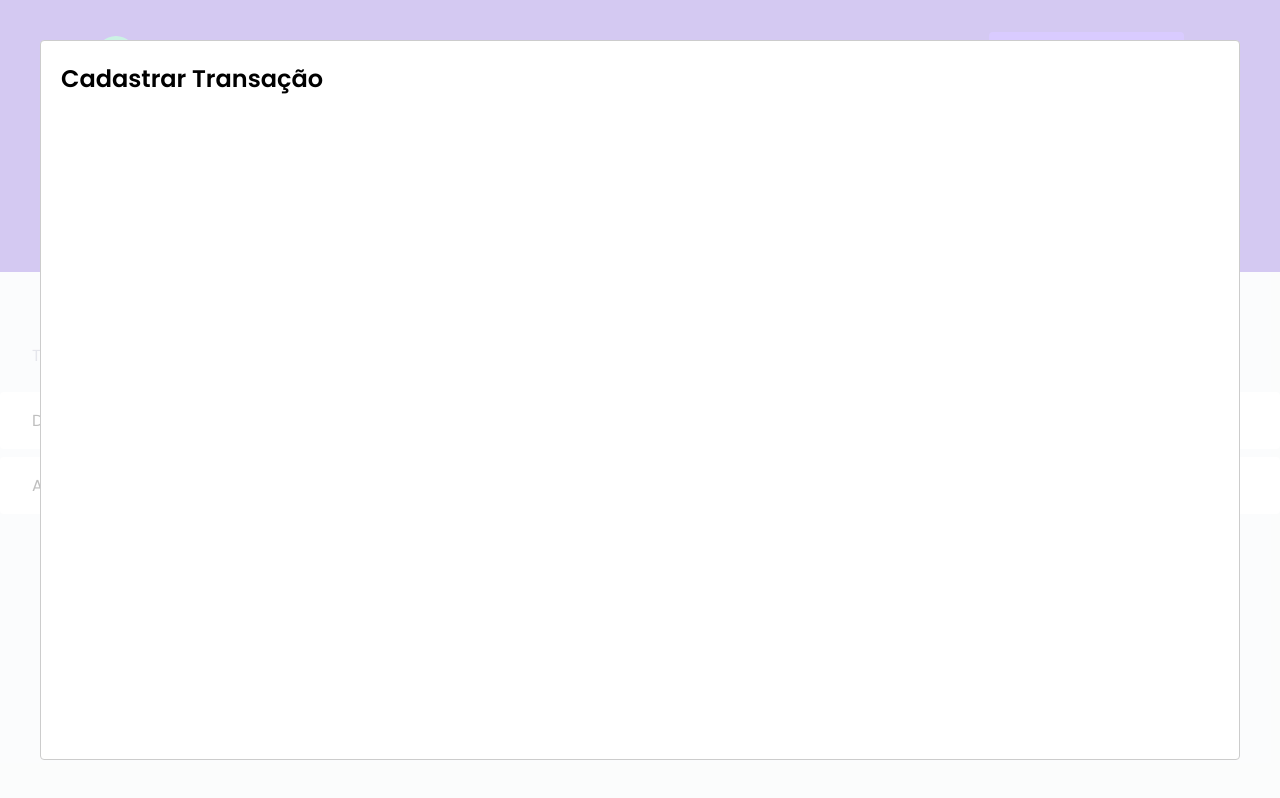
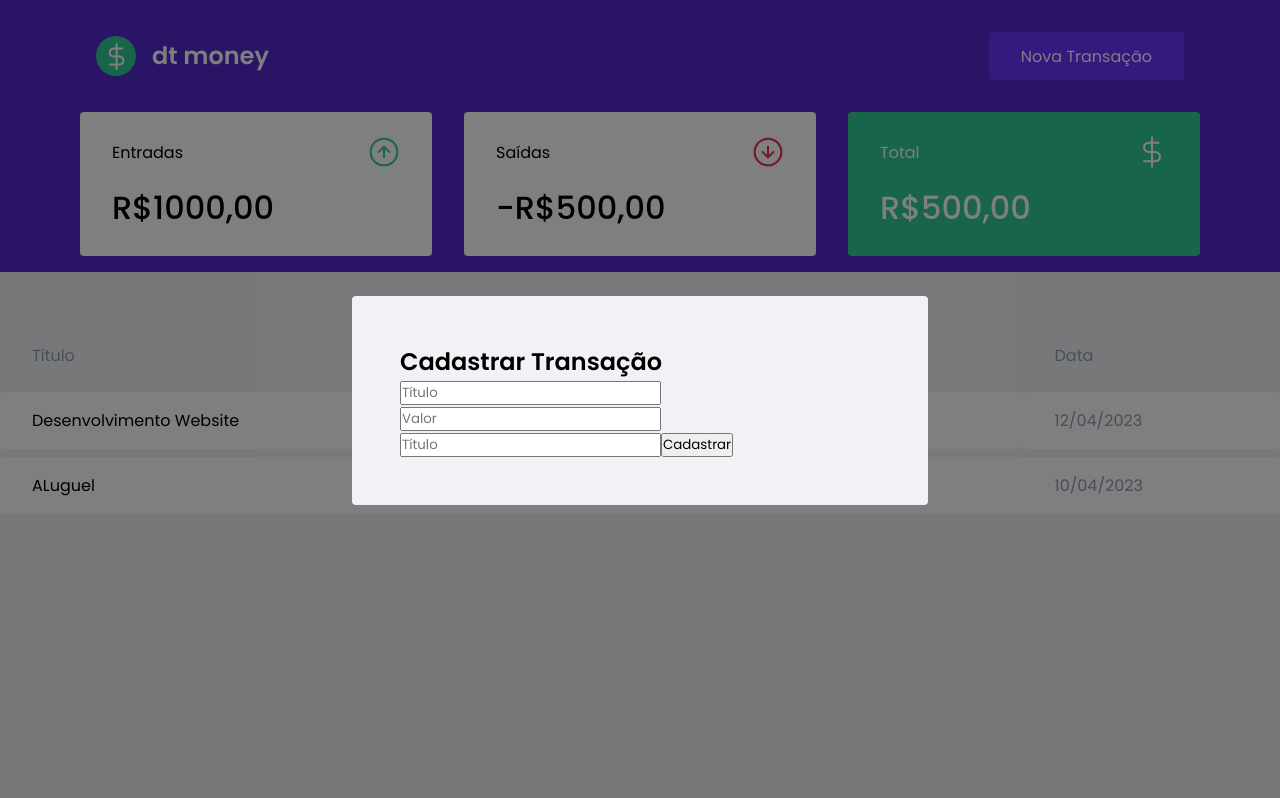
Before and after one commit to ThaysaRafaele/dtmoney, a React (Create React App) app: page / in a window 1280 px wide. Both pictures are taken after a click on the button "Nova Transação". Built offline with nearby package versions, Linux system fonts and the light colour scheme; no server answers; what miragejs would draw is missing.

Commit message:
estrutura do form e estilização inicial do modal

```diff
--- a/src/components/NewTransactionModal/index.tsx
+++ b/src/components/NewTransactionModal/index.tsx
@@ -1,4 +1,5 @@
 import Modal from 'react-modal'
+import { Container } from './styles';
 
 interface NewTransactionModalProps{
     isOpen: boolean;
@@ -10,8 +11,25 @@
         <Modal
           isOpen={isOpen}
           onRequestClose={onRequestClose}
+          overlayClassName="react-modal-overlay"
+          className="react-modal-content"
       >
           <h2>Cadastrar Transação</h2>
+
+          <Container>
+            <input placeholder='Título' />
+
+            <input
+                type="number"
+                placeholder='Valor'
+            />
+
+            <input placeholder='Título' />
+
+            <button type="submit">
+                Cadastrar
+            </button>
+          </Container>
       </Modal>
     );
 }
--- a/src/components/NewTransactionModal/styles.ts
+++ b/src/components/NewTransactionModal/styles.ts
@@ -1,7 +1,5 @@
 import styled from 'styled-components';
 
-export const Container = styled.div`
-    max-width: 1120px;
-    margin:  0 auto;
-    padding: 2.5rem 1 rem;
+export const Container = styled.form`
+
 `;
--- a/src/styles/global.ts
+++ b/src/styles/global.ts
@@ -54,4 +54,27 @@
         cursor: not-allowed;
     }
 
+    .react-modal-overlay{
+        background: rgba(0, 0, 0, 0.5);
+
+        position: fixed;
+        top: 0;
+        bottom: 0;
+        right: 0;
+        left: 0;
+
+        display: flex;
+        align-items: center;
+        justify-content: center;
+    }
+
+    .react-modal-content{
+        width: 100%;
+        max-width: 576px;
+        background: var(--background);
+        padding: 3rem;
+        position: relative;
+        border-radius: 0.25rem;
+    }
+
 `
```
